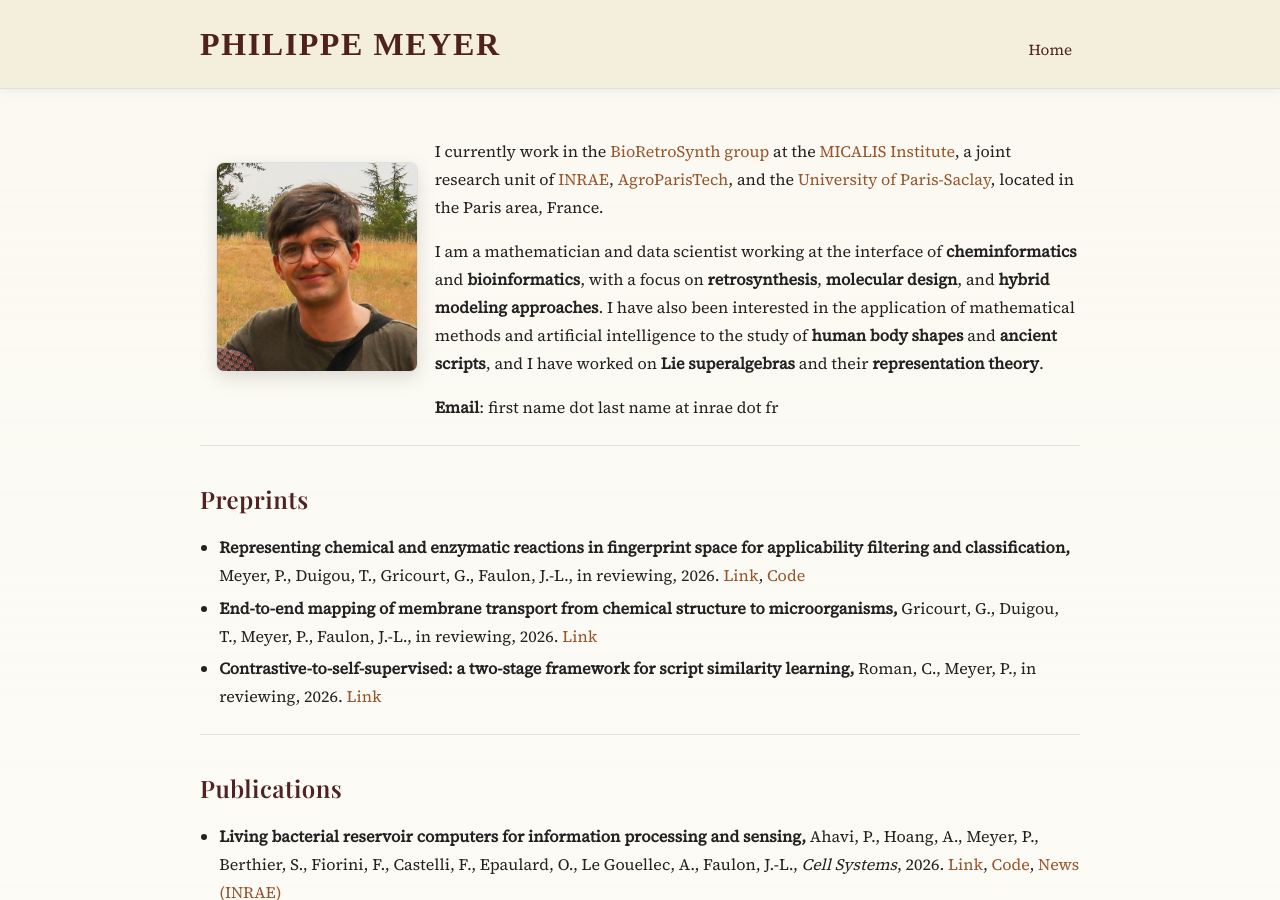
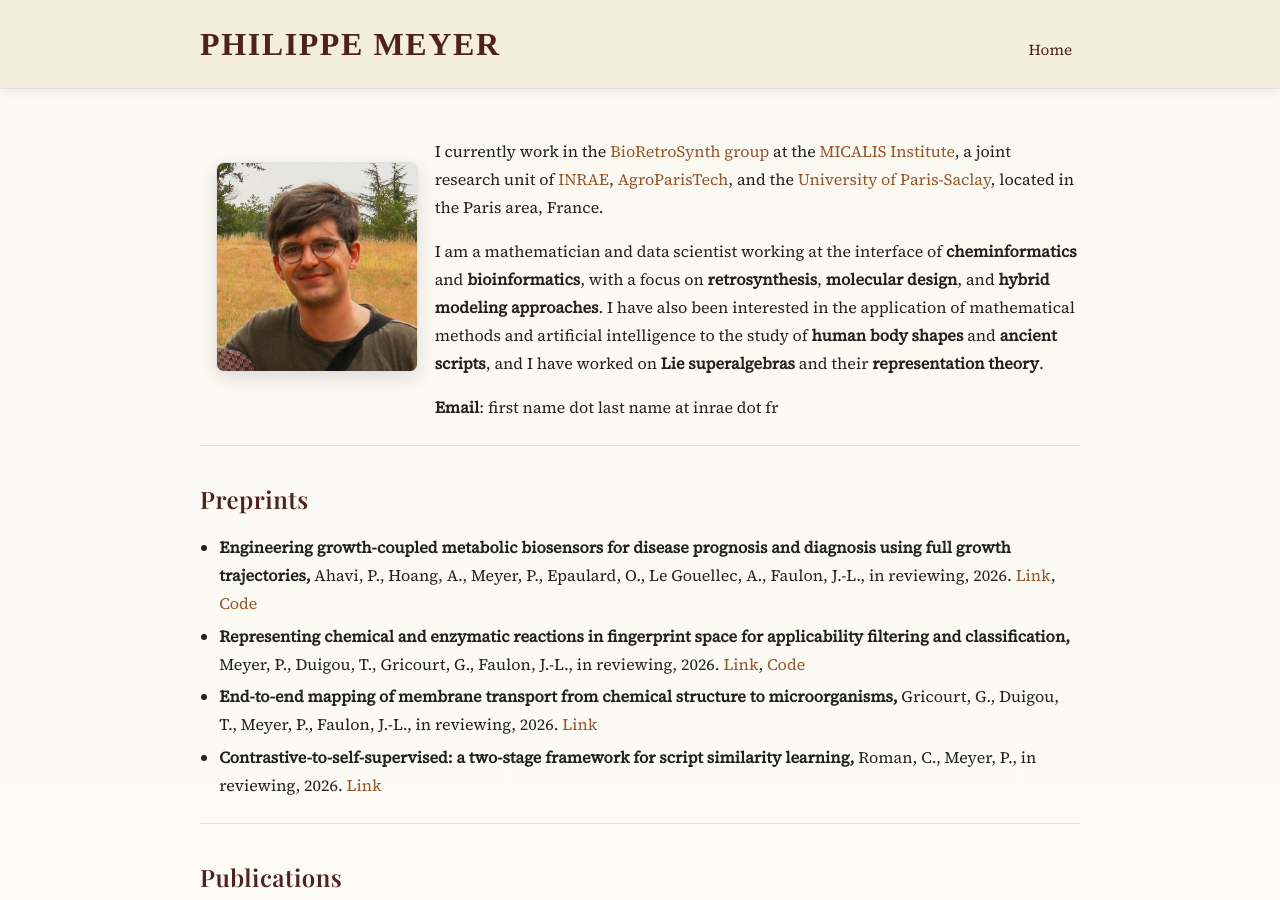
Before and after one commit to PhilippeMeyer68/philippemeyer68.github.io, a Jekyll site: the page built from index.md, in a window 1280 px wide and 900 px high. Built offline with Jekyll 4.4.1, drawn with Linux system fonts in a browser that asks for light colours.

Commit message:
feat: mutant covid preprint

```diff
--- a/index.md
+++ b/index.md
@@ -34,6 +34,12 @@ title: "Home"
     <h3 class="section-title">Preprints</h3>
   </div>
   <ul>
+<li>
+  <strong>Engineering growth-coupled metabolic biosensors for disease prognosis and diagnosis using full growth trajectories, </strong>
+  Ahavi, P., Hoang, A., Meyer, P., Epaulard, O., Le Gouellec, A., Faulon, J.-L.,
+  in reviewing, 2026.
+    <a href="https://doi.org/10.64898/2026.08.04.740108" target="_blank" rel="noopener">Link</a>, <a href="https://github.com/brsynth/mutant-covid" target="_blank" rel="noopener">Code</a>
+</li>
 <li>
   <strong>Representing chemical and enzymatic reactions in fingerprint space for applicability filtering and classification, </strong>
   Meyer, P., Duigou, T., Gricourt, G., Faulon, J.-L.,
```
